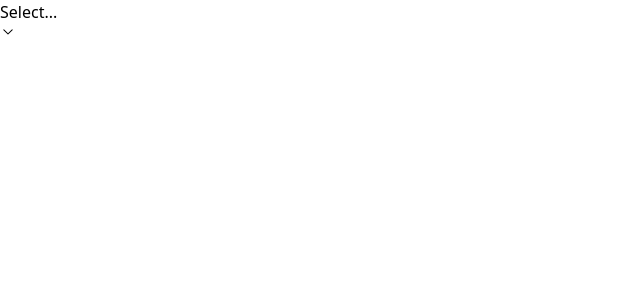
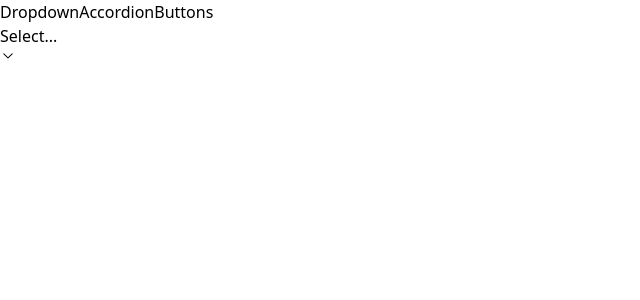
Before and after one commit to numberwang55/comps-vite, a React (Vite) app: page / in a window 1280 px wide. Shown: the top 300 px of the page, without its empty margins (0-640 px from the left). Built offline with nearby package versions, Linux system fonts and the light colour scheme.

Commit message:
Feat: navigation

```diff
--- a/src/App.jsx
+++ b/src/App.jsx
@@ -1,24 +1,24 @@
-import { useState } from "react";
-import DropDown from "./components/DropDown";
 import AccordionPage from "./pages/AccordionPage";
+import DropdownPage from "./pages/DropdownPage";
+import Route from "./components/Route";
+import Sidebar from "./components/Sidebar";
+import ButtonPage from "./pages/ButtonPage";
 
 export default function App() {
-
-  const [selection, setSelection] = useState(null)
-
-  const handleSelect = (option) => {
-    setSelection(option)
-  }
-
-  const options = [
-    {label: "Red", value: "red"},
-    {label: "Green", value: "green"},
-    {label: "Blue", value: "blue"},
-  ]
-
   return (
-    <div className="flex">
-      <DropDown options={options} value={selection} onChange={handleSelect}/>
+    <div className="container mx-auto grid grid-cols-6 gap-4 mt-4">
+      <Sidebar></Sidebar>
+      <div className="col-span-5">
+        <Route path="/">
+          <DropdownPage />
+        </Route>
+        <Route path="/accordion">
+          <AccordionPage />
+        </Route>
+        <Route path="/buttons">
+          <ButtonPage/>
+        </Route>
+      </div>
     </div>
-  )
+  );
 }
--- /dev/null
+++ b/src/components/Link.jsx
@@ -0,0 +1,25 @@
+import classNames from "classnames";
+import useNavigation from "../hooks/use-navigation";
+
+export default function Link({ to, children, className, activeClassName }) {
+  const { navigate, currentPath } = useNavigation();
+  const classes = classNames(
+    "text-blue-500",
+    className,
+    currentPath === to && activeClassName
+  );
+
+  const handleClick = (event) => {
+    if (event.ctrlKey || event.metaKey) {
+      return;
+    }
+    event.preventDefault();
+    navigate(to);
+  };
+
+  return (
+    <a className={classes} href={to} onClick={handleClick}>
+      {children}
+    </a>
+  );
+}
--- /dev/null
+++ b/src/components/Route.jsx
@@ -0,0 +1,11 @@
+import useNavigation from "../hooks/use-navigation";
+
+export default function Route({ path, children }) {
+  const { currentPath } = useNavigation();
+
+  if (path === currentPath) {
+    return children
+  }
+
+  return null;
+}
--- /dev/null
+++ b/src/components/Sidebar.jsx
@@ -0,0 +1,27 @@
+import Link from "./Link";
+
+export default function Sidebar() {
+  const links = [
+    { label: "Dropdown", path: "/" },
+    { label: "Accordion", path: "/accordion" },
+    { label: "Buttons", path: "/buttons" },
+  ];
+
+  const renderedLinks = links.map((link) => {
+    return (
+      <Link
+        key={link.label}
+        className="mb-3"
+        activeClassName="font-border border-l-4 border-blue-500 pl-2"
+        to={link.path}
+      >
+        {link.label}
+      </Link>
+    );
+  });
+  return (
+    <div className="sticky top-0 overflow-y-scroll flex flex-col items-start">
+      {renderedLinks}
+    </div>
+  );
+}
--- /dev/null
+++ b/src/context/navigation.jsx
@@ -0,0 +1,33 @@
+import { createContext, useEffect, useState } from "react";
+
+const NavigationContext = createContext();
+
+const NavigationProvider = ({ children }) => {
+
+  const [currentPath, setCurrentPath] = useState(window.location.pathname)
+
+  useEffect(() => {
+    const handler = () => {
+      setCurrentPath(window.location.pathname)
+    }
+    window.addEventListener("popstate", handler)
+
+    return () => {
+      window.removeEventListener("popstate", handler)
+    }
+  }, [])
+
+  const navigate = (to) => {
+    window.history.pushState({}, "", to)
+    setCurrentPath(to)
+  }
+
+  return (
+    <NavigationContext.Provider value={{currentPath, navigate}}>
+      {children}
+    </NavigationContext.Provider>
+  );
+};
+
+export default NavigationContext;
+export {NavigationProvider}
--- /dev/null
+++ b/src/hooks/use-navigation.js
@@ -0,0 +1,6 @@
+import { useContext } from "react";
+import NavigationContext from "../context/navigation";
+
+export default function useNavigation() {
+    return useContext(NavigationContext)
+}
--- a/src/main.jsx
+++ b/src/main.jsx
@@ -2,8 +2,13 @@ import "./index.css";
 import React from "react";
 import ReactDOM from "react-dom/client";
 import App from "./App";
+import { NavigationProvider } from "./context/navigation";
 
 const element = document.getElementById("root");
 const root = ReactDOM.createRoot(element);
 
-root.render(<App></App>);
+root.render(
+    <NavigationProvider>
+        <App></App>
+    </NavigationProvider>
+);
--- /dev/null
+++ b/src/pages/DropdownPage.jsx
@@ -0,0 +1,23 @@
+import { useState } from "react";
+import DropDown from "../components/DropDown";
+
+export default function DropdownPage() {
+
+  const [selection, setSelection] = useState(null)
+
+  const handleSelect = (option) => {
+    setSelection(option)
+  }
+
+  const options = [
+    {label: "Red", value: "red"},
+    {label: "Green", value: "green"},
+    {label: "Blue", value: "blue"},
+  ]
+
+  return (
+    <div className="flex">
+      <DropDown options={options} value={selection} onChange={handleSelect}/>
+    </div>
+  )
+}
```
